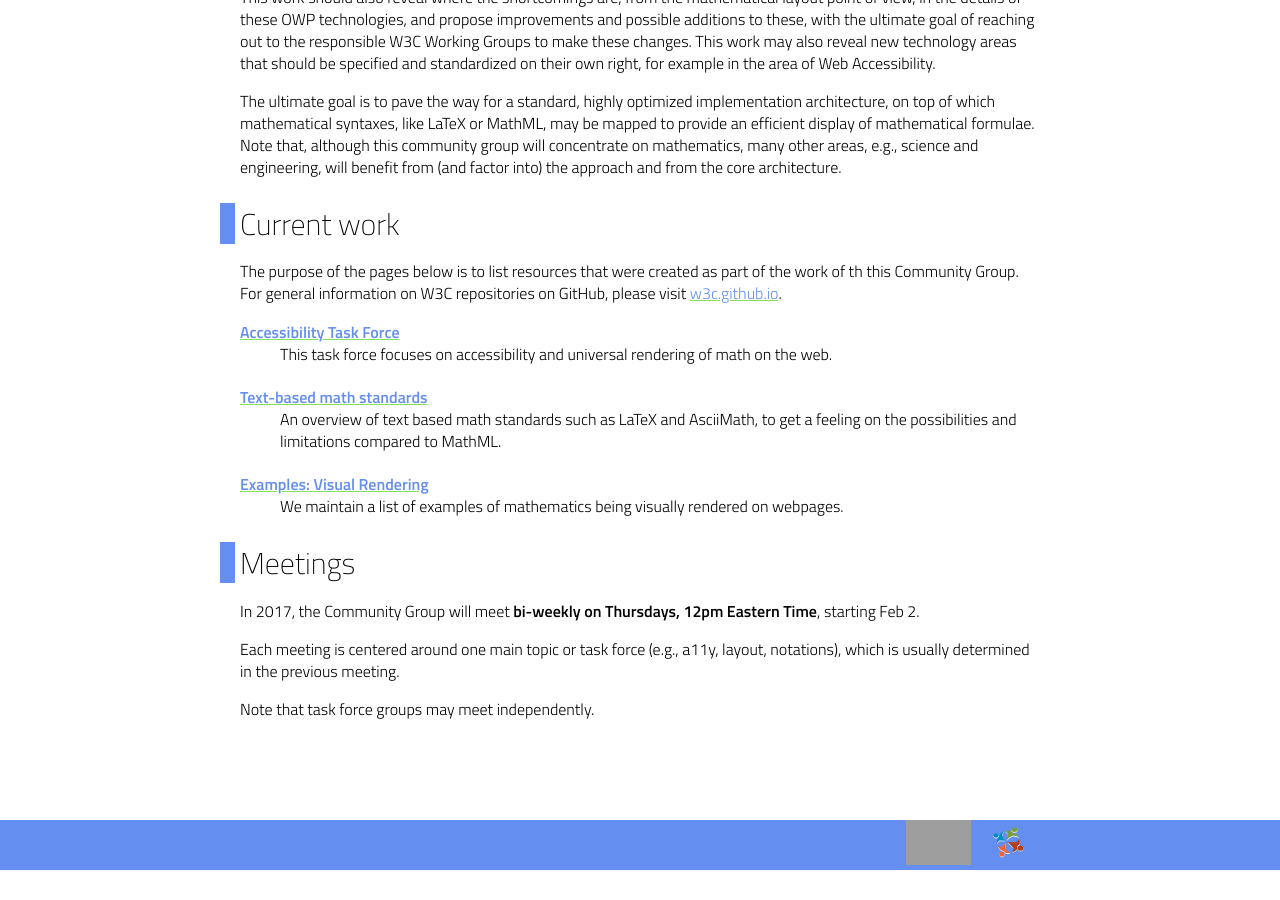
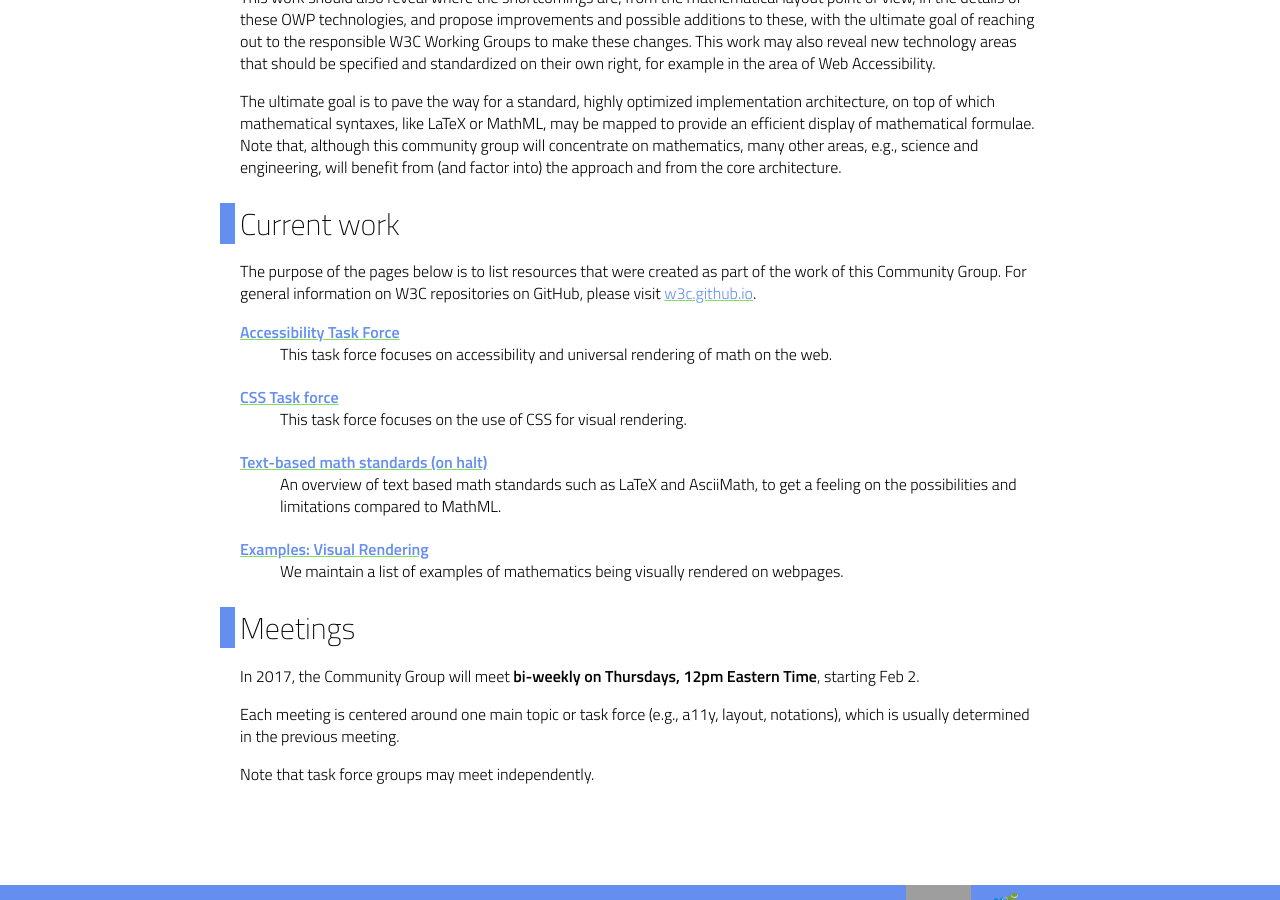
Before and after one commit to w3c/mathonwebpages, a Jekyll site: the page built from index.html, in a window 1280 px wide and 900 px high, scrolled down 739 px. Built offline with Jekyll 4.4.1, drawn with Linux system fonts in a browser that asks for light colours; before the commit the page ends 1609 px from its top, so only the background shows below that.

Commit message:
Resolve merge conflict

```diff
--- a/index.html
+++ b/index.html
@@ -13,7 +13,7 @@ title: W3C Getting Math Onto Webpages Community Group
 
 <h2>Current work</h2>
 <p>
-    The purpose of the pages below is to list resources that were created as part of the work of th this Community Group.
+    The purpose of the pages below is to list resources that were created as part of the work of this Community Group.
     For general information on W3C repositories on GitHub, please visit <a href="https://w3c.github.io/">w3c.github.io</a>.
 </p>
 <dl>
@@ -21,7 +21,11 @@ title: W3C Getting Math Onto Webpages Community Group
     <dd>
         This task force focuses on accessibility and universal rendering of math on the web.
     </dd>
-    <dt><a href="research/text_based_standards.html">Text-based math standards</a></dt>
+        <dt><a href="taskforce/css/">CSS Task force</a></dt>
+    <dd>
+        This task force focuses on the use of CSS for visual rendering.
+    </dd>
+    <dt><a href="research/text_based_standards.html">Text-based math standards (on halt)</a></dt>
     <dd>
         An overview of text based math standards such as LaTeX and AsciiMath,
         to get a feeling on the possibilities and limitations compared to MathML.
```
